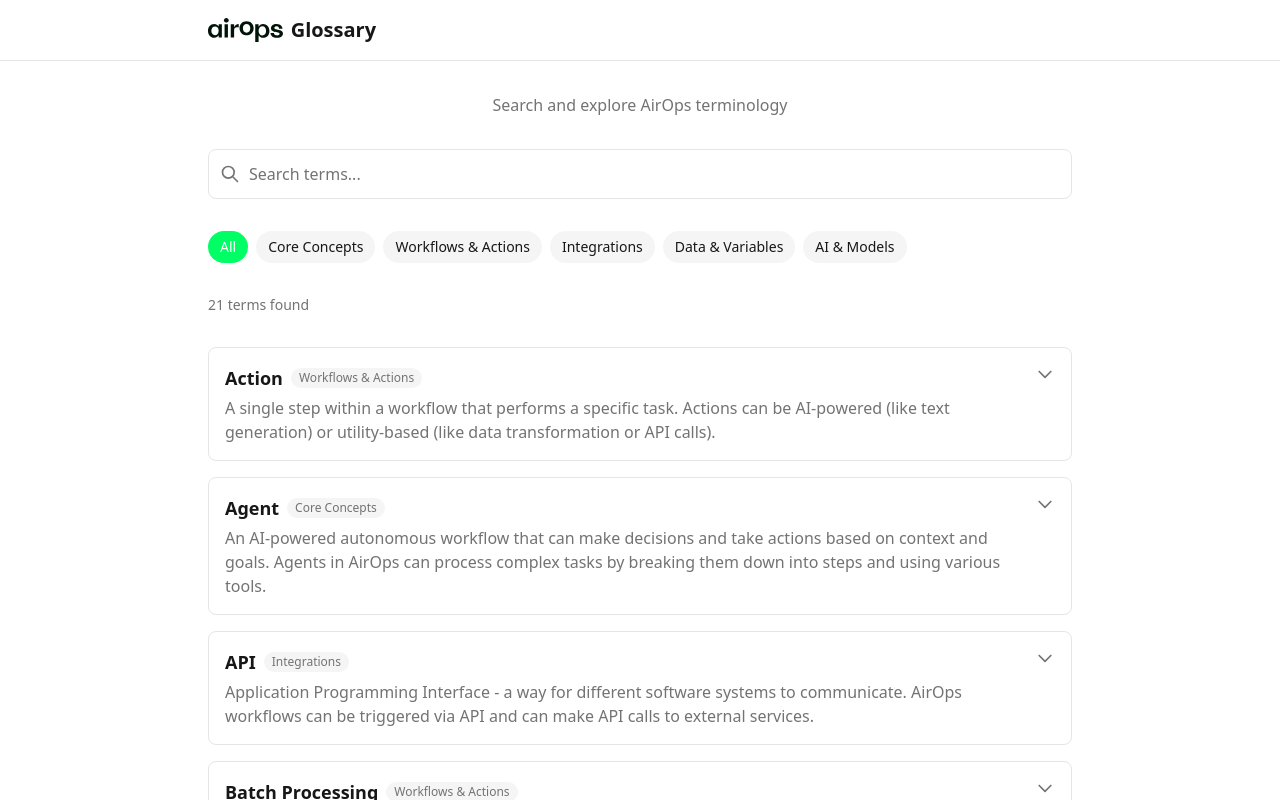
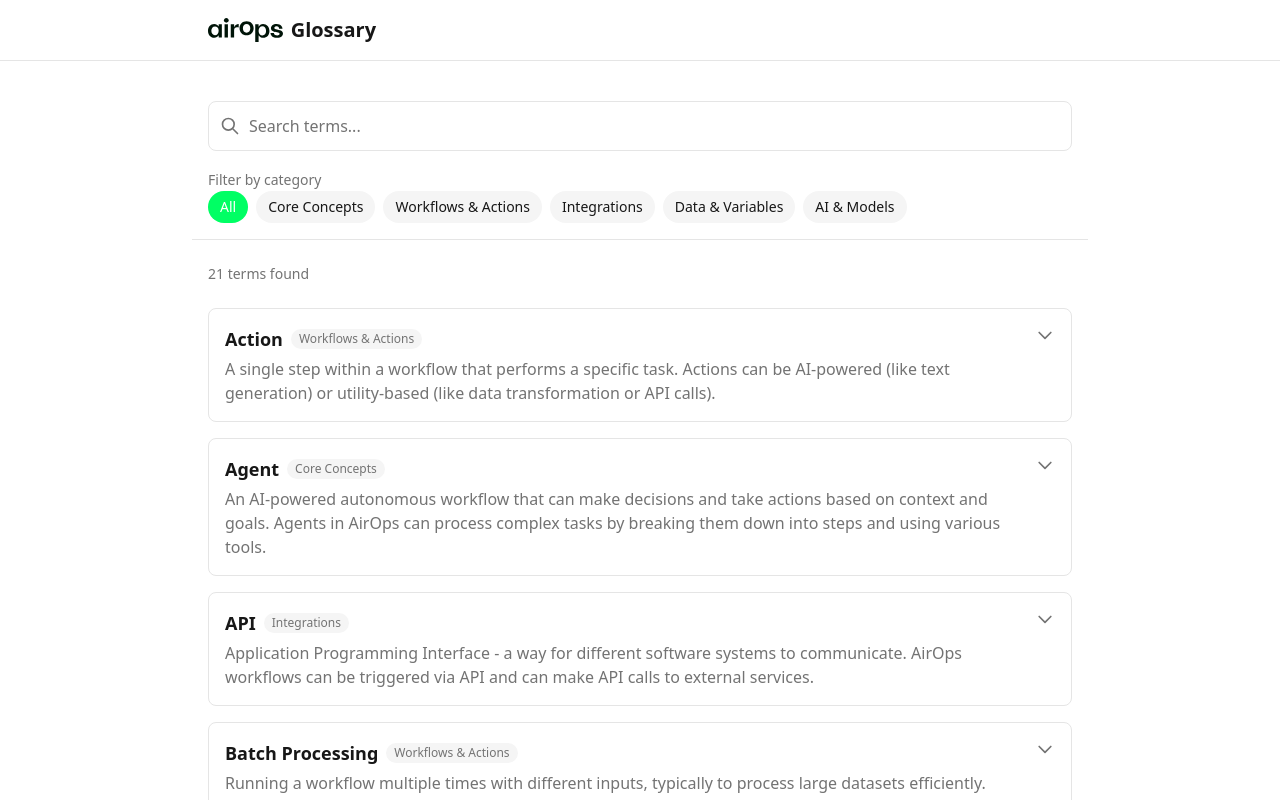
Before and after one commit to jessperate/AO-glossary, a Next.js app: page / in a window 1280 px wide. Shown: the top 800 px of the page. Built offline with nearby package versions, Linux system fonts and the light colour scheme.

Commit message:
Make search and category filter sticky at top
- Sticky positioning keeps filters visible while scrolling
- Added "Filter by category" label for clarity
- Better visual separation with border

Co-Authored-By: Claude Opus 4.5 <noreply@anthropic.com>

```diff
--- a/src/app/page.tsx
+++ b/src/app/page.tsx
@@ -49,20 +49,23 @@ export default function Home() {
   }, [searchQuery, selectedCategory, fuse])
 
   return (
-    <div className="space-y-8">
-      <div className="text-center space-y-2">
-        <p className="text-[var(--muted-foreground)]">
-          Search and explore AirOps terminology
-        </p>
-      </div>
-
+    <div className="space-y-6">
+      <div className="sticky top-0 z-10 bg-[var(--background)] pb-4 pt-2 -mx-4 px-4 border-b border-[var(--border)]">
+        <div className="space-y-4">
           <SearchBar value={searchQuery} onChange={setSearchQuery} />
 
+          <div className="space-y-2">
+            <label className="text-sm font-medium text-[var(--muted-foreground)]">
+              Filter by category
+            </label>
             <CategoryFilter
               categories={CATEGORIES}
               selected={selectedCategory}
               onSelect={setSelectedCategory}
             />
+          </div>
+        </div>
+      </div>
 
       <div className="text-sm text-[var(--muted-foreground)]">
         {filteredTerms.length} {filteredTerms.length === 1 ? 'term' : 'terms'}{' '}
```
Lines whose indentation alone changed are shown as unchanged.
